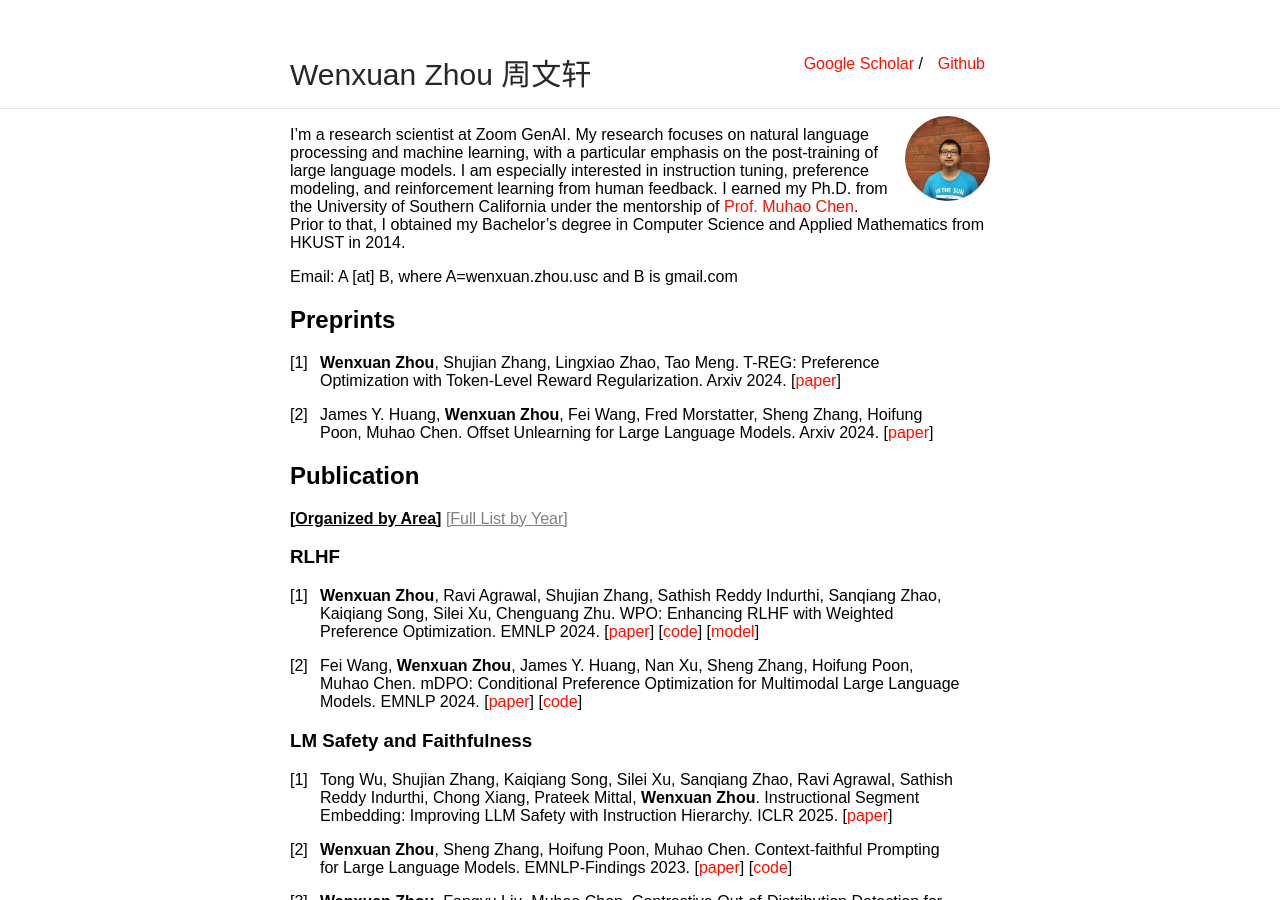
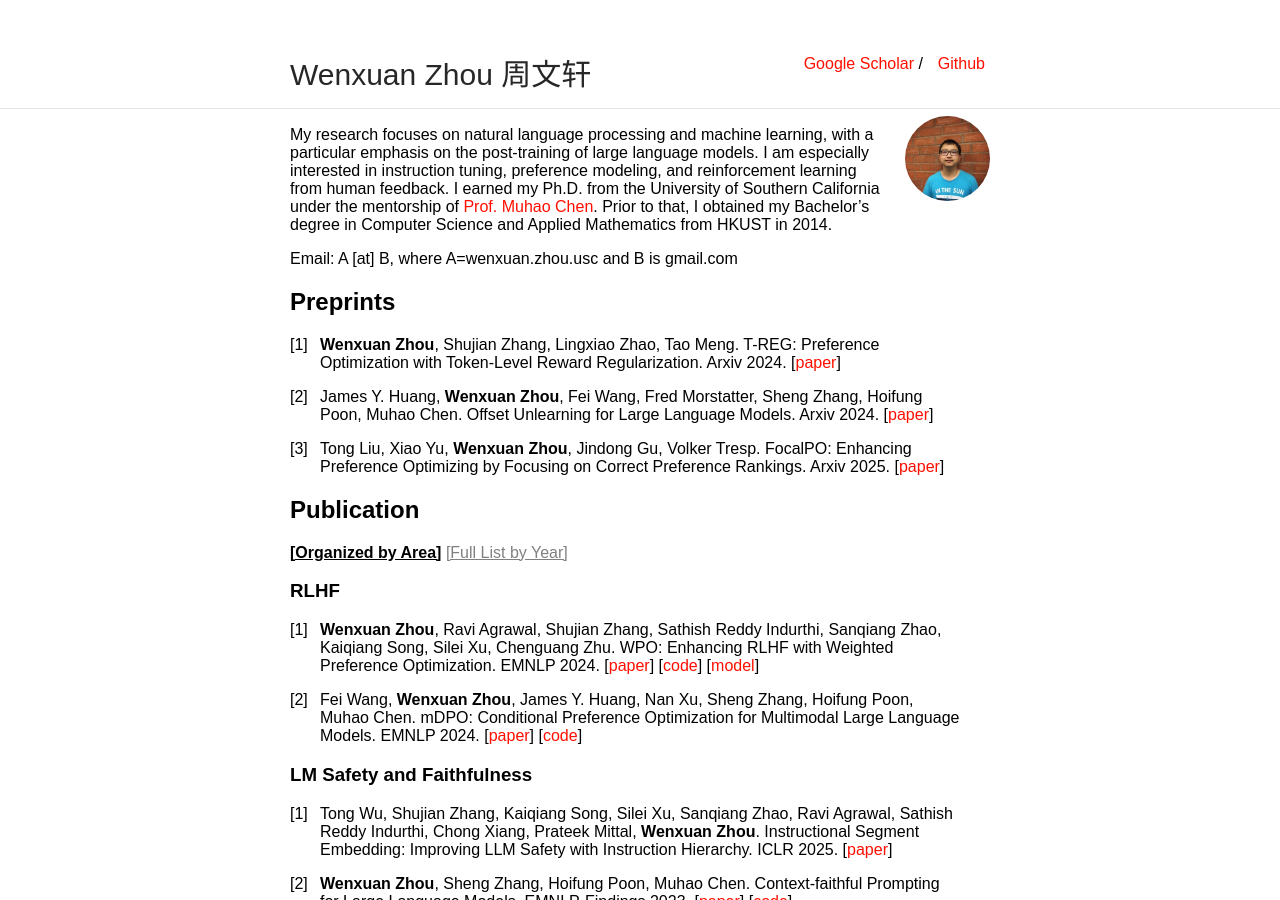
Before and after one commit to wzhouad/wzhouad.github.io, a Jekyll site: the page built from index.md, in a window 1280 px wide and 900 px high. Built offline with Jekyll 4.4.1, drawn with Linux system fonts in a browser that asks for light colours.

Commit message:
Update index.md

```diff
--- a/index.md
+++ b/index.md
@@ -4,7 +4,7 @@ layout: default
 
 <img class="profile-picture" src="photo.jpg">
 
-I'm a research scientist at Zoom GenAI. My research focuses on natural language processing and machine learning, with a particular emphasis on the post-training of large language models. I am especially interested in instruction tuning, preference modeling, and reinforcement learning from human feedback. I earned my Ph.D. from the University of Southern California under the mentorship of [Prof. Muhao Chen](https://muhaochen.github.io/). Prior to that, I obtained my Bachelor's degree in Computer Science and Applied Mathematics from HKUST in 2014.
+My research focuses on natural language processing and machine learning, with a particular emphasis on the post-training of large language models. I am especially interested in instruction tuning, preference modeling, and reinforcement learning from human feedback. I earned my Ph.D. from the University of Southern California under the mentorship of [Prof. Muhao Chen](https://muhaochen.github.io/). Prior to that, I obtained my Bachelor's degree in Computer Science and Applied Mathematics from HKUST in 2014.
 
 Email: A [at] B, where A=wenxuan.zhou.usc and B is gmail.com
 
@@ -14,6 +14,8 @@ Email: A [at] B, where A=wenxuan.zhou.usc and B is gmail.com
 1. **Wenxuan Zhou**, Shujian Zhang, Lingxiao Zhao, Tao Meng. T-REG: Preference Optimization with Token-Level Reward Regularization. Arxiv 2024. \[[paper](https://arxiv.org/abs/2412.02685)\]
 
 1. James Y. Huang, **Wenxuan Zhou**, Fei Wang, Fred Morstatter, Sheng Zhang, Hoifung Poon, Muhao Chen. Offset Unlearning for Large Language Models. Arxiv 2024. \[[paper](https://arxiv.org/abs/2404.11045)\]
+
+1. Tong Liu, Xiao Yu, **Wenxuan Zhou**, Jindong Gu, Volker Tresp. FocalPO: Enhancing Preference Optimizing by Focusing on Correct Preference Rankings. Arxiv 2025. \[[paper](https://arxiv.org/abs/2501.06645)\]
 
 
 ## Publication
```
